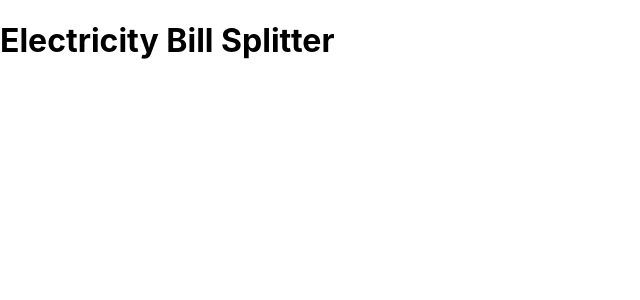
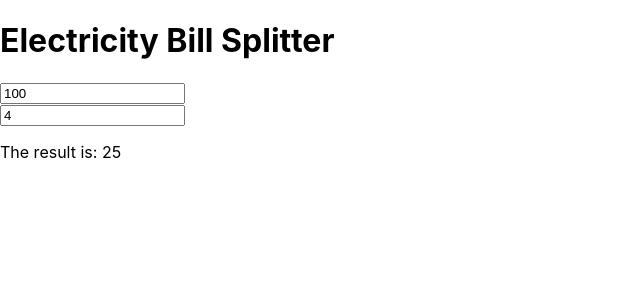
Before and after one commit to architchandra/elecbill, a React (Create React App) app: page / in a window 1280 px wide. Shown: the top 300 px of the page, without its empty margins (0-640 px from the left). Built offline with nearby package versions, Linux system fonts and the light colour scheme.

Commit message:
Set up base components

```diff
--- a/src/App.jsx
+++ b/src/App.jsx
@@ -1,10 +1,18 @@
 import React from 'react';
+import BillDetails from './components/BillDetails';
+import SplitConfig from './components/SplitConfig';
+import Result from './components/Result';
 
 
 
 const App = () => (
-  <h1>
-    Electricity Bill Splitter
-  </h1>
+  <div>
+    <h1>
+      Electricity Bill Splitter
+    </h1>
+    <BillDetails amount={100} />
+    <SplitConfig peopleCount={4} />
+    <Result amount={100} peopleCount={4} />
+  </div>
 );
 export default App;
--- /dev/null
+++ b/src/components/BillDetails.jsx
@@ -0,0 +1,10 @@
+import React from 'react';
+
+
+
+const BillDetails = (props) => (
+  <div>
+    <input type="text" value={props.amount} />
+  </div>
+);
+export default BillDetails;
--- /dev/null
+++ b/src/components/Result.jsx
@@ -0,0 +1,10 @@
+import React from 'react';
+
+
+
+const Result = (props) => (
+  <div>
+    <p>The result is: {props.amount/props.peopleCount}</p>
+  </div>
+);
+export default Result;
--- /dev/null
+++ b/src/components/SplitConfig.jsx
@@ -0,0 +1,10 @@
+import React from 'react';
+
+
+
+const SplitConfig = (props) => (
+  <div>
+    <input type="text" value={props.peopleCount} />
+  </div>
+);
+export default SplitConfig;
```
